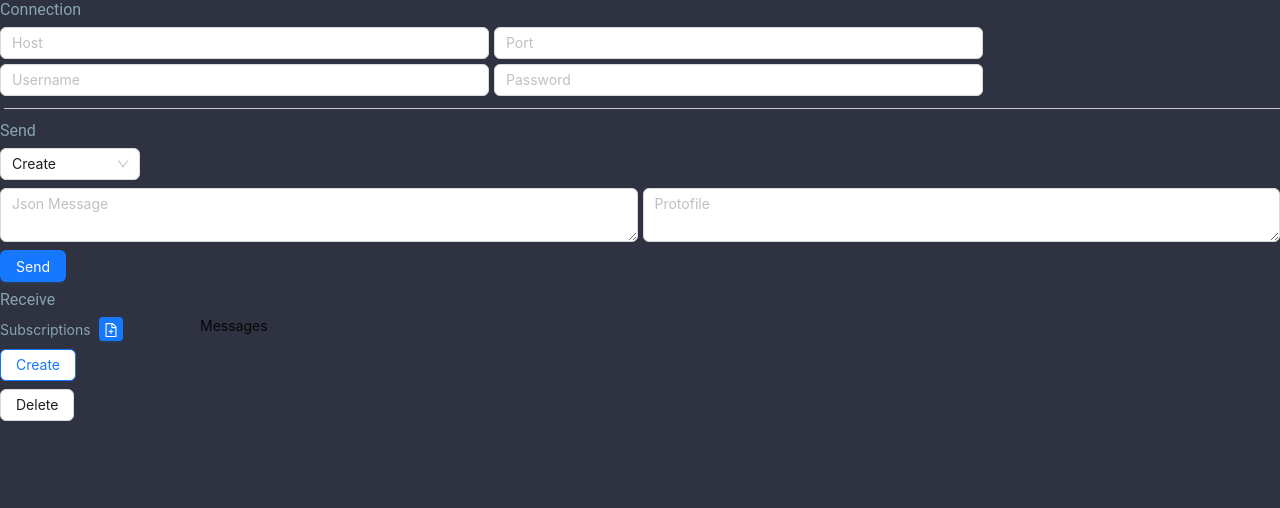
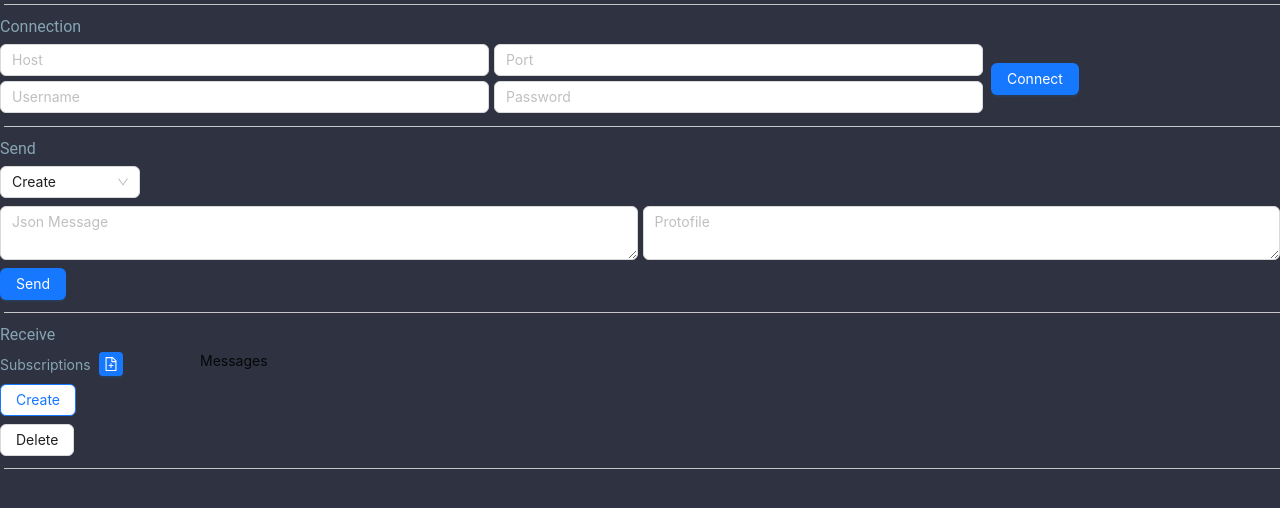
Before and after one commit to mariusmuntean/ProtoRabbit, a React (Vite) app in the folder ProtoRabbit-Electron/src/renderer/: page / in a window 1280 px wide. Shown: the top 508 px of the page. Built offline with nearby package versions, Linux system fonts and the light colour scheme.

Commit message:
more laoyuting

```diff
--- a/ProtoRabbit-Electron/src/renderer/src/App.tsx
+++ b/ProtoRabbit-Electron/src/renderer/src/App.tsx
@@ -6,10 +6,13 @@ import { ServerConnection } from './components/ServerConnection'
 function App(): JSX.Element {
   return (
     <Space direction="vertical" style={{ display: 'flex' }}>
+      <Divider type="horizontal" style={{ backgroundColor: 'lightgray', margin: '0.3em' }} />
       <ServerConnection />
       <Divider type="horizontal" style={{ backgroundColor: 'lightgray', margin: '0.3em' }} />
       <MessageSending />
+      <Divider type="horizontal" style={{ backgroundColor: 'lightgray', margin: '0.3em' }} />
       <MessageReceiving />
+      <Divider type="horizontal" style={{ backgroundColor: 'lightgray', margin: '0.3em' }} />
     </Space>
   )
 }
--- a/ProtoRabbit-Electron/src/renderer/src/components/MessageReceiving.tsx
+++ b/ProtoRabbit-Electron/src/renderer/src/components/MessageReceiving.tsx
@@ -8,7 +8,7 @@ export const MessageReceiving = () => {
   const [subscription, setSubscription] = useState<string>('Create')
 
   return (
-    <Space direction="vertical" style={{ display: 'flex' }}>
+    <Space direction="vertical" style={{ display: 'flex', height: 'auto' }}>
       <div style={{ alignSelf: 'self-start' }}>Receive</div>
       <Layout style={{ background: 'none' }}>
         <Sider style={{ background: 'none' }}>
--- a/ProtoRabbit-Electron/src/renderer/src/components/ServerConnection.tsx
+++ b/ProtoRabbit-Electron/src/renderer/src/components/ServerConnection.tsx
@@ -1,10 +1,11 @@
-import { Col, Input, Row, Space } from 'antd'
+import { Button, Col, Input, Row, Space } from 'antd'
 
 export const ServerConnection = () => {
   return (
     <div>
       <Space direction="vertical">
         <div>Connection</div>
+        <Space direction="horizontal" align="center">
           <Row gutter={[5, 5]} justify={'center'}>
             <Col span={12}>
               <Input placeholder="Host" />
@@ -20,6 +21,8 @@ export const ServerConnection = () => {
               <Input placeholder="Password" />
             </Col>
           </Row>
+          <Button type="primary">Connect</Button>
+        </Space>
       </Space>
     </div>
   )
```
Lines whose indentation alone changed are shown as unchanged.
